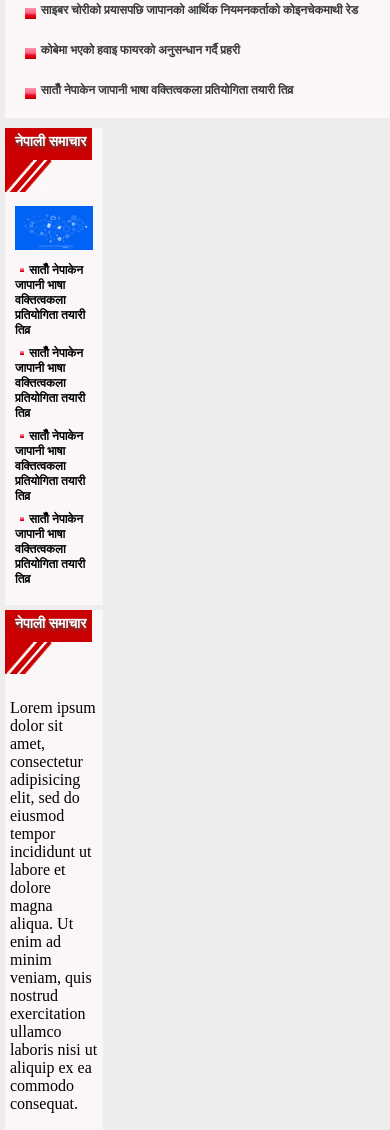
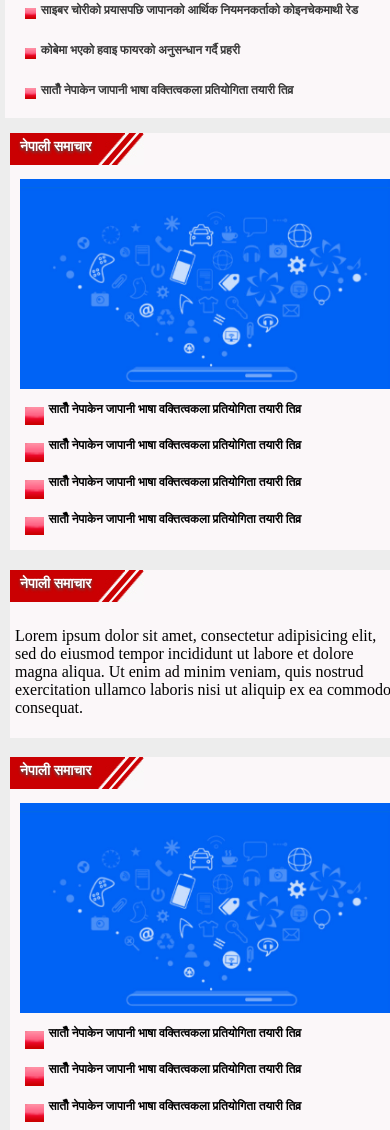
Before and after one commit to bikashthapa01/japannepal, a plain HTML site: page index.html in a window 390 px wide. Shown: the part 3320-4450 px from the top of the page. Drawn offline with Linux system fonts and the light colour scheme; a script that the page names is missing.

Commit message:
On branch master

```diff
--- a/css/style.css
+++ b/css/style.css
@@ -250,4 +250,12 @@ body {
     /*padding: 5px;*/
     margin: 10px;
 }
+	#sidebar {
+		width:100%;
+		margin:5px;
+	}
+	.widget_content ul li {
+		width: 100%;
+		overflow: hidden;
+	}
 }
```
